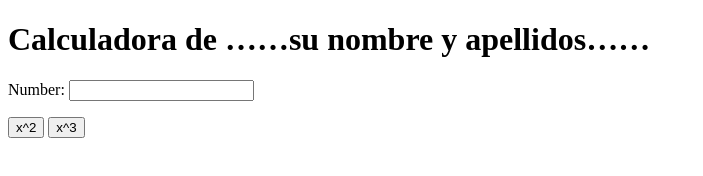
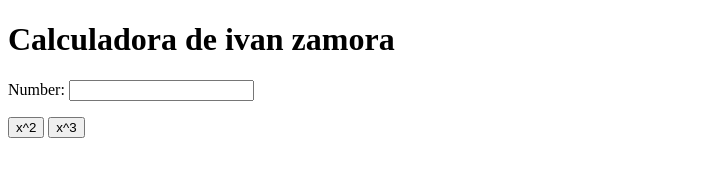
Before and after one commit to izamofue/my_calculator_2, a plain HTML site: page index.html in a window 1280 px wide. Shown: the whole page, without its empty margins (0-703 px from the left). Drawn offline with Linux system fonts and the light colour scheme.

Commit message:
Update index.html
cambio nombre y apellidos

```diff
--- a/index.html
+++ b/index.html
@@ -12,7 +12,7 @@
 
         <body>
 
-                 <h1>Calculadora de ……su nombre y apellidos……</h1>
+                 <h1>Calculadora de ivan zamora </h1>
 
                  Number:
 
```
